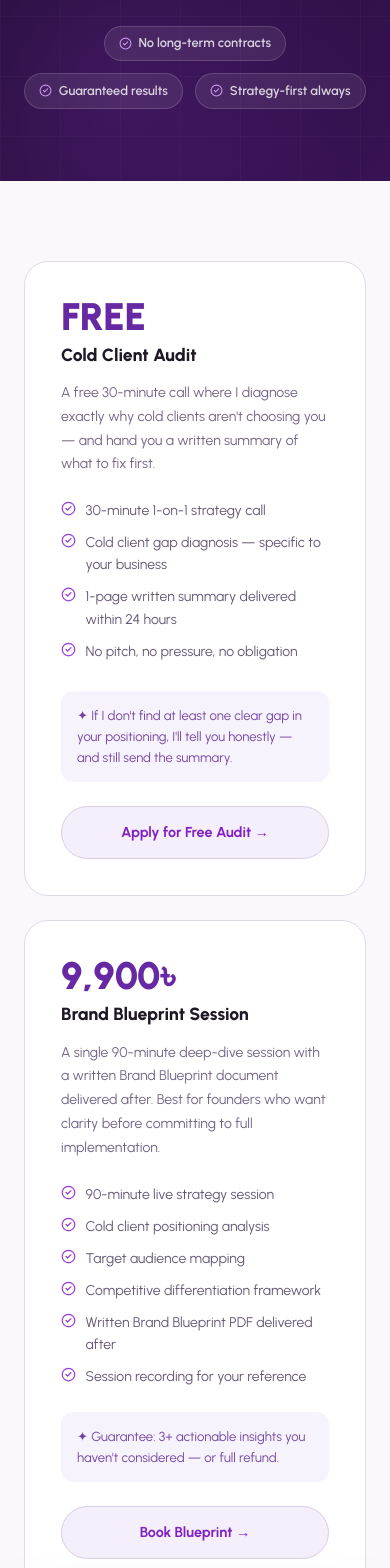
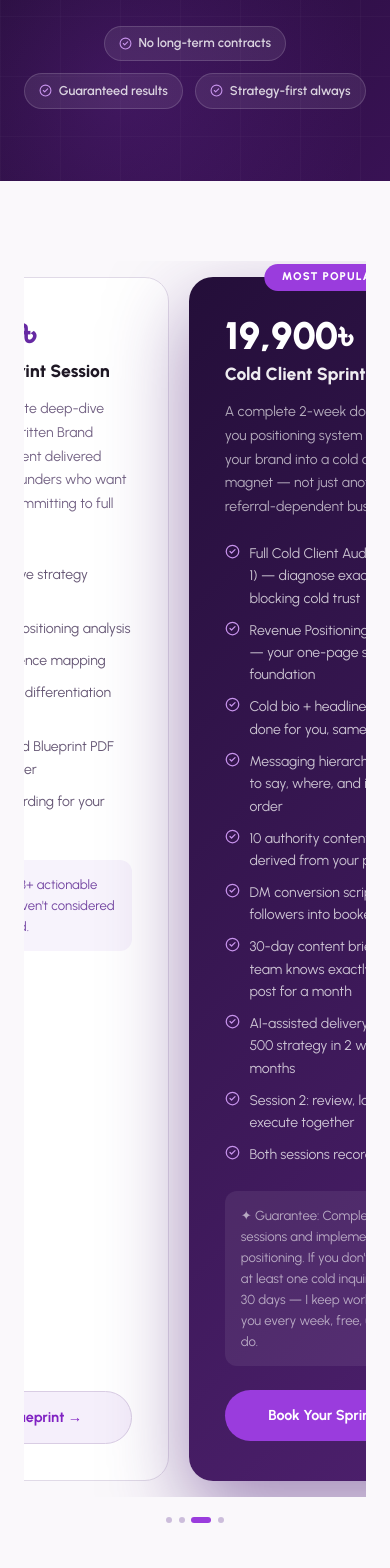
Before and after one commit to hasibakash03/Hasib-Akash-portfolio, a Next.js app: page /consult in a window 390 px wide. Shown: the part 432-2000 px from the top of the page. Built offline with nearby package versions, Linux system fonts and the light colour scheme; no server answers.

Commit message:
feat: responsive pricing layout — 4-col desktop, 2x2 tablet, carousel mobile (Card 3 default)

```diff
--- a/components/OfferCards.tsx
+++ b/components/OfferCards.tsx
@@ -1,58 +1,189 @@
 "use client";
 import { CheckCircle2, Star } from "lucide-react";
+import { useRef, useState, useEffect } from "react";
 
 const acc = "hsl(275 70% 55%)";
 
 export default function OfferCards() {
+  const carouselRef = useRef<HTMLDivElement>(null);
+  const [activeCard, setActiveCard] = useState(2); // default: Card 3
+
+  /* ── Carousel: scroll to Card 3 on mobile mount + live dot tracking ── */
+  useEffect(() => {
+    const el = carouselRef.current;
+    if (!el) return;
+
+    // Scroll to Card 3 (index 2) on initial mobile load
+    const initialScroll = () => {
+      if (window.innerWidth >= 768) return;
+      const cards = el.querySelectorAll<HTMLElement>(".offer-card");
+      if (cards[2]) {
+        el.scrollLeft = cards[2].offsetLeft - el.offsetLeft;
+      }
+    };
+    // Run after paint so offsetLeft is available
+    requestAnimationFrame(initialScroll);
+
+    // Track active dot on scroll
+    const onScroll = () => {
+      if (window.innerWidth >= 768) return;
+      const cards = el.querySelectorAll<HTMLElement>(".offer-card");
+      let best = 0;
+      let bestDist = Infinity;
+      cards.forEach((card, i) => {
+        const dist = Math.abs(card.offsetLeft - el.offsetLeft - el.scrollLeft);
+        if (dist < bestDist) { bestDist = dist; best = i; }
+      });
+      setActiveCard(best);
+    };
+
+    el.addEventListener("scroll", onScroll, { passive: true });
+    return () => el.removeEventListener("scroll", onScroll);
+  }, []);
+
   return (
     <>
-      <div style={{ display: "grid", gridTemplateColumns: "repeat(auto-fit,minmax(240px,1fr))", gap: "1.5rem", alignItems: "start" }}>
+      {/* ── Responsive CSS ─────────────────────────────────────────── */}
+      <style>{`
+        /* ── Mobile: horizontal scroll carousel ── */
+        .offers-grid {
+          display: flex;
+          overflow-x: auto;
+          scroll-snap-type: x mandatory;
+          -webkit-overflow-scrolling: touch;
+          gap: 1.25rem;
+          padding: 1rem 0.25rem 1rem;
+          scrollbar-width: none;
+          -ms-overflow-style: none;
+          /* let badge overflow without being clipped */
+          overflow-y: visible;
+          clip-path: none;
+        }
+        .offers-grid::-webkit-scrollbar { display: none; }
 
-        {/* Card 1 — FREE / Cold Client Audit (no badge) */}
-        <div style={{ background: "white", border: "1px solid hsl(270 20% 88%)", borderRadius: "1.5rem", padding: "2.25rem", position: "relative" }}>
+        .offer-card {
+          scroll-snap-align: start;
+          flex-shrink: 0;
+          width: 85%;
+          display: flex;
+          flex-direction: column;
+          box-sizing: border-box;
+        }
+
+        /* Neutralise the desktop elevation transform on mobile/tablet */
+        .offer-card-featured { transform: none !important; }
+
+        /* CTA always pinned to card bottom */
+        .offer-cta { margin-top: auto !important; }
+
+        /* Dot indicators — visible on mobile only */
+        .offers-dots {
+          display: flex;
+          justify-content: center;
+          align-items: center;
+          gap: 0.4rem;
+          margin-top: 1.25rem;
+        }
+        .offers-dot {
+          height: 6px;
+          width: 6px;
+          border-radius: 9999px;
+          background: hsl(270 30% 80%);
+          transition: width 0.25s ease, background 0.25s ease;
+          flex-shrink: 0;
+        }
+        .offers-dot-active {
+          width: 20px;
+          background: hsl(275 70% 55%);
+        }
+
+        /* ── Tablet: 2 × 2 grid, Card 3 top-right ── */
+        @media (min-width: 768px) {
+          .offers-grid {
+            display: grid;
+            grid-template-columns: 1fr 1fr;
+            overflow-x: visible;
+            scroll-snap-type: none;
+            align-items: stretch;
+            gap: 1.5rem;
+            padding: 1rem 0;
+          }
+          .offer-card {
+            width: auto;
+            flex-shrink: 1;
+          }
+          /* Reorder: 1 top-left, 3 top-right, 2 bottom-left, 4 bottom-right */
+          .offer-card:nth-child(1) { order: 1; }
+          .offer-card:nth-child(2) { order: 3; }
+          .offer-card:nth-child(3) { order: 2; }
+          .offer-card:nth-child(4) { order: 4; }
+
+          .offers-dots { display: none; }
+        }
+
+        /* ── Desktop: single row of 4, equal height, buttons pinned ── */
+        @media (min-width: 1024px) {
+          .offers-grid {
+            grid-template-columns: repeat(4, 1fr);
+            align-items: stretch;
+          }
+          /* Restore natural DOM order */
+          .offer-card:nth-child(1) { order: 1; }
+          .offer-card:nth-child(2) { order: 2; }
+          .offer-card:nth-child(3) { order: 3; }
+          .offer-card:nth-child(4) { order: 4; }
+          /* Restore elevation on Card 3 for desktop */
+          .offer-card-featured { transform: translateY(-6px) !important; }
+        }
+      `}</style>
+
+      {/* ── Cards grid / carousel ──────────────────────────────────── */}
+      <div ref={carouselRef} className="offers-grid">
+
+        {/* ── Card 1 — FREE / Cold Client Audit (no badge) ─────────── */}
+        <div className="offer-card" style={{
+          background: "white", border: "1px solid hsl(270 20% 88%)",
+          borderRadius: "1.5rem", padding: "2.25rem", position: "relative",
+        }}>
+          {/* header */}
           <div style={{ marginBottom: "1.5rem" }}>
             <div style={{ fontSize: "2.4rem", fontWeight: 900, color: "hsl(270 60% 40%)", lineHeight: 1, marginBottom: "0.3rem" }}>FREE</div>
             <div style={{ fontSize: "1.1rem", fontWeight: 800, color: "hsl(270 20% 12%)", marginBottom: "0.75rem" }}>Cold Client Audit</div>
             <p style={{ fontSize: "0.875rem", color: "hsl(270 15% 45%)", lineHeight: 1.7, margin: 0 }}>A free 30-minute call where I diagnose exactly why cold clients aren&apos;t choosing you — and hand you a written summary of what to fix first.</p>
           </div>
+          {/* bullets */}
           <div style={{ display: "flex", flexDirection: "column", gap: "0.6rem", marginBottom: "1.75rem" }}>
-            {[
-              "30-minute 1-on-1 strategy call",
-              "Cold client gap diagnosis — specific to your business",
-              "1-page written summary delivered within 24 hours",
-              "No pitch, no pressure, no obligation",
-            ].map(item => (
+            {["30-minute 1-on-1 strategy call","Cold client gap diagnosis — specific to your business","1-page written summary delivered within 24 hours","No pitch, no pressure, no obligation"].map(item => (
               <div key={item} style={{ display: "flex", gap: "0.6rem", alignItems: "flex-start" }}>
                 <CheckCircle2 size={15} style={{ color: acc, flexShrink: 0, marginTop: 1 }} />
                 <span style={{ fontSize: "0.875rem", color: "hsl(270 15% 40%)" }}>{item}</span>
               </div>
             ))}
           </div>
+          {/* guarantee */}
           <div style={{ padding: "0.875rem 1rem", background: "hsl(270 60% 97%)", borderRadius: "0.75rem", marginBottom: "1.5rem", fontSize: "0.82rem", color: "hsl(270 40% 45%)", lineHeight: 1.6 }}>
             ✦ If I don&apos;t find at least one clear gap in your positioning, I&apos;ll tell you honestly — and still send the summary.
           </div>
-          <a href="#apply" style={{ display: "block", textAlign: "center", padding: "0.875rem", background: "hsl(270 60% 96%)", color: "hsl(275 70% 45%)", borderRadius: 9999, fontWeight: 700, fontSize: "0.9rem", textDecoration: "none", border: "1px solid hsl(270 30% 85%)", transition: "all 0.2s" }}
+          {/* CTA — pinned to bottom */}
+          <a className="offer-cta" href="#apply"
+            style={{ display: "block", textAlign: "center", padding: "0.875rem", background: "hsl(270 60% 96%)", color: "hsl(275 70% 45%)", borderRadius: 9999, fontWeight: 700, fontSize: "0.9rem", textDecoration: "none", border: "1px solid hsl(270 30% 85%)", transition: "all 0.2s" }}
             onMouseEnter={e => { const el = e.currentTarget as HTMLAnchorElement; el.style.background = acc; el.style.color = "white"; el.style.borderColor = acc; }}
             onMouseLeave={e => { const el = e.currentTarget as HTMLAnchorElement; el.style.background = "hsl(270 60% 96%)"; el.style.color = "hsl(275 70% 45%)"; el.style.borderColor = "hsl(270 30% 85%)"; }}
           >Apply for Free Audit →</a>
         </div>
 
-        {/* Card 2 — 9,900৳ / Brand Blueprint Session (no badge) */}
-        <div style={{ background: "white", border: "1px solid hsl(270 20% 88%)", borderRadius: "1.5rem", padding: "2.25rem", position: "relative" }}>
+        {/* ── Card 2 — 9,900৳ / Brand Blueprint Session (no badge) ─── */}
+        <div className="offer-card" style={{
+          background: "white", border: "1px solid hsl(270 20% 88%)",
+          borderRadius: "1.5rem", padding: "2.25rem", position: "relative",
+        }}>
           <div style={{ marginBottom: "1.5rem" }}>
             <div style={{ fontSize: "2.4rem", fontWeight: 900, color: "hsl(270 60% 40%)", lineHeight: 1, marginBottom: "0.3rem" }}>9,900৳</div>
             <div style={{ fontSize: "1.1rem", fontWeight: 800, color: "hsl(270 20% 12%)", marginBottom: "0.75rem" }}>Brand Blueprint Session</div>
             <p style={{ fontSize: "0.875rem", color: "hsl(270 15% 45%)", lineHeight: 1.7, margin: 0 }}>A single 90-minute deep-dive session with a written Brand Blueprint document delivered after. Best for founders who want clarity before committing to full implementation.</p>
           </div>
           <div style={{ display: "flex", flexDirection: "column", gap: "0.6rem", marginBottom: "1.5rem" }}>
-            {[
-              "90-minute live strategy session",
-              "Cold client positioning analysis",
-              "Target audience mapping",
-              "Competitive differentiation framework",
-              "Written Brand Blueprint PDF delivered after",
-              "Session recording for your reference",
-            ].map(item => (
+            {["90-minute live strategy session","Cold client positioning analysis","Target audience mapping","Competitive differentiation framework","Written Brand Blueprint PDF delivered after","Session recording for your reference"].map(item => (
               <div key={item} style={{ display: "flex", gap: "0.6rem", alignItems: "flex-start" }}>
                 <CheckCircle2 size={15} style={{ color: acc, flexShrink: 0, marginTop: 1 }} />
                 <span style={{ fontSize: "0.875rem", color: "hsl(270 15% 40%)" }}>{item}</span>
@@ -62,14 +193,20 @@ export default function OfferCards() {
           <div style={{ padding: "0.875rem 1rem", background: "hsl(270 60% 97%)", borderRadius: "0.75rem", marginBottom: "1.5rem", fontSize: "0.82rem", color: "hsl(270 40% 45%)", lineHeight: 1.6 }}>
             ✦ Guarantee: 3+ actionable insights you haven&apos;t considered — or full refund.
           </div>
-          <a href="#apply" style={{ display: "block", textAlign: "center", padding: "0.875rem", background: "hsl(270 60% 96%)", color: "hsl(275 70% 45%)", borderRadius: 9999, fontWeight: 700, fontSize: "0.9rem", textDecoration: "none", border: "1px solid hsl(270 30% 85%)", transition: "all 0.2s" }}
+          <a className="offer-cta" href="#apply"
+            style={{ display: "block", textAlign: "center", padding: "0.875rem", background: "hsl(270 60% 96%)", color: "hsl(275 70% 45%)", borderRadius: 9999, fontWeight: 700, fontSize: "0.9rem", textDecoration: "none", border: "1px solid hsl(270 30% 85%)", transition: "all 0.2s" }}
             onMouseEnter={e => { const el = e.currentTarget as HTMLAnchorElement; el.style.background = acc; el.style.color = "white"; el.style.borderColor = acc; }}
             onMouseLeave={e => { const el = e.currentTarget as HTMLAnchorElement; el.style.background = "hsl(270 60% 96%)"; el.style.color = "hsl(275 70% 45%)"; el.style.borderColor = "hsl(270 30% 85%)"; }}
           >Book Blueprint →</a>
         </div>
 
-        {/* Card 3 — 19,900৳ / Cold Client Sprint (MOST POPULAR — elevated dark card) */}
-        <div style={{ background: "linear-gradient(135deg,hsl(270 60% 14%) 0%,hsl(275 55% 28%) 100%)", borderRadius: "1.5rem", padding: "2.5rem 2.25rem", position: "relative", boxShadow: "0 32px 80px hsl(270 60% 30%/0.5)", transform: "translateY(-6px)", zIndex: 1 }}>
+        {/* ── Card 3 — 19,900৳ / Cold Client Sprint (MOST POPULAR) ─── */}
+        <div className="offer-card offer-card-featured" style={{
+          background: "linear-gradient(135deg,hsl(270 60% 14%) 0%,hsl(275 55% 28%) 100%)",
+          borderRadius: "1.5rem", padding: "2.5rem 2.25rem", position: "relative",
+          boxShadow: "0 32px 80px hsl(270 60% 30%/0.5)", zIndex: 1,
+        }}>
+          {/* badge */}
           <div style={{ position: "absolute", top: -13, left: "50%", transform: "translateX(-50%)", background: acc, color: "white", padding: "0.3rem 1.1rem", borderRadius: 9999, fontSize: "0.7rem", fontWeight: 800, letterSpacing: "0.1em", textTransform: "uppercase", whiteSpace: "nowrap" }}>MOST POPULAR</div>
           <div style={{ marginBottom: "1.5rem" }}>
             <div style={{ fontSize: "2.4rem", fontWeight: 900, color: "white", lineHeight: 1, marginBottom: "0.3rem" }}>19,900৳</div>
@@ -98,14 +235,19 @@ export default function OfferCards() {
           <div style={{ padding: "0.875rem 1rem", background: "rgba(255,255,255,0.07)", borderRadius: "0.75rem", marginBottom: "1.5rem", fontSize: "0.82rem", color: "rgba(255,255,255,0.6)", lineHeight: 1.6 }}>
             ✦ Guarantee: Complete both sessions and implement the positioning. If you don&apos;t receive at least one cold inquiry within 30 days — I keep working with you every week, free, until you do.
           </div>
-          <a href="#apply" style={{ display: "block", textAlign: "center", padding: "0.875rem", background: "hsl(275 70% 55%)", color: "white", borderRadius: 9999, fontWeight: 700, fontSize: "0.9rem", textDecoration: "none", transition: "all 0.2s" }}
+          <a className="offer-cta" href="#apply"
+            style={{ display: "block", textAlign: "center", padding: "0.875rem", background: "hsl(275 70% 55%)", color: "white", borderRadius: 9999, fontWeight: 700, fontSize: "0.9rem", textDecoration: "none", transition: "all 0.2s" }}
             onMouseEnter={e => { (e.currentTarget as HTMLAnchorElement).style.background = "hsl(275 75% 62%)"; }}
             onMouseLeave={e => { (e.currentTarget as HTMLAnchorElement).style.background = "hsl(275 70% 55%)"; }}
           >Book Your Sprint →</a>
         </div>
 
-        {/* Card 4 — 39,900৳ / Full Stack (BEST VALUE) */}
-        <div style={{ background: "white", border: "1px solid hsl(270 20% 88%)", borderRadius: "1.5rem", padding: "2.25rem", position: "relative" }}>
+        {/* ── Card 4 — 39,900৳ / Full Stack (BEST VALUE) ───────────── */}
+        <div className="offer-card" style={{
+          background: "white", border: "1px solid hsl(270 20% 88%)",
+          borderRadius: "1.5rem", padding: "2.25rem", position: "relative",
+        }}>
+          {/* badge */}
           <div style={{ position: "absolute", top: -13, left: "50%", transform: "translateX(-50%)", background: "hsl(270 60% 40%)", color: "white", padding: "0.3rem 1.1rem", borderRadius: 9999, fontSize: "0.7rem", fontWeight: 800, letterSpacing: "0.1em", textTransform: "uppercase", whiteSpace: "nowrap" }}>BEST VALUE</div>
           <div style={{ marginBottom: "1.5rem" }}>
             <div style={{ fontSize: "2.4rem", fontWeight: 900, color: "hsl(270 60% 40%)", lineHeight: 1, marginBottom: "0.3rem" }}>39,900৳</div>
@@ -133,7 +275,8 @@ export default function OfferCards() {
           <div style={{ padding: "0.875rem 1rem", background: "hsl(270 60% 97%)", borderRadius: "0.75rem", marginBottom: "1.5rem", fontSize: "0.82rem", color: "hsl(270 40% 45%)", lineHeight: 1.6 }}>
             ✦ Guarantee: Free revisions on every deliverable until you&apos;re confident executing. If you don&apos;t believe in the strategy after Session 3 — you don&apos;t pay for it.
           </div>
-          <a href="#apply" style={{ display: "block", textAlign: "center", padding: "0.875rem", background: "hsl(270 60% 96%)", color: "hsl(275 70% 45%)", borderRadius: 9999, fontWeight: 700, fontSize: "0.9rem", textDecoration: "none", border: "1px solid hsl(270 30% 85%)", transition: "all 0.2s" }}
+          <a className="offer-cta" href="#apply"
+            style={{ display: "block", textAlign: "center", padding: "0.875rem", background: "hsl(270 60% 96%)", color: "hsl(275 70% 45%)", borderRadius: 9999, fontWeight: 700, fontSize: "0.9rem", textDecoration: "none", border: "1px solid hsl(270 30% 85%)", transition: "all 0.2s" }}
             onMouseEnter={e => { const el = e.currentTarget as HTMLAnchorElement; el.style.background = acc; el.style.color = "white"; el.style.borderColor = acc; }}
             onMouseLeave={e => { const el = e.currentTarget as HTMLAnchorElement; el.style.background = "hsl(270 60% 96%)"; el.style.color = "hsl(275 70% 45%)"; el.style.borderColor = "hsl(270 30% 85%)"; }}
           >Apply for Full Stack →</a>
@@ -141,7 +284,14 @@ export default function OfferCards() {
 
       </div>
 
-      {/* Testimonial strip */}
+      {/* ── Dot indicators (mobile only) ─────────────────────────────── */}
+      <div className="offers-dots" aria-hidden="true">
+        {[0, 1, 2, 3].map(i => (
+          <div key={i} className={`offers-dot${activeCard === i ? " offers-dot-active" : ""}`} />
+        ))}
+      </div>
+
+      {/* ── Testimonial strip ─────────────────────────────────────────── */}
       <div style={{ marginTop: "3.5rem", display: "grid", gridTemplateColumns: "repeat(auto-fit,minmax(260px,1fr))", gap: "1.25rem" }}>
         {[
           { quote: "The Diagnostic alone gave me more clarity than 6 months of trying to figure it out myself.", name: "R.A.", role: "E-commerce Founder" },
```
